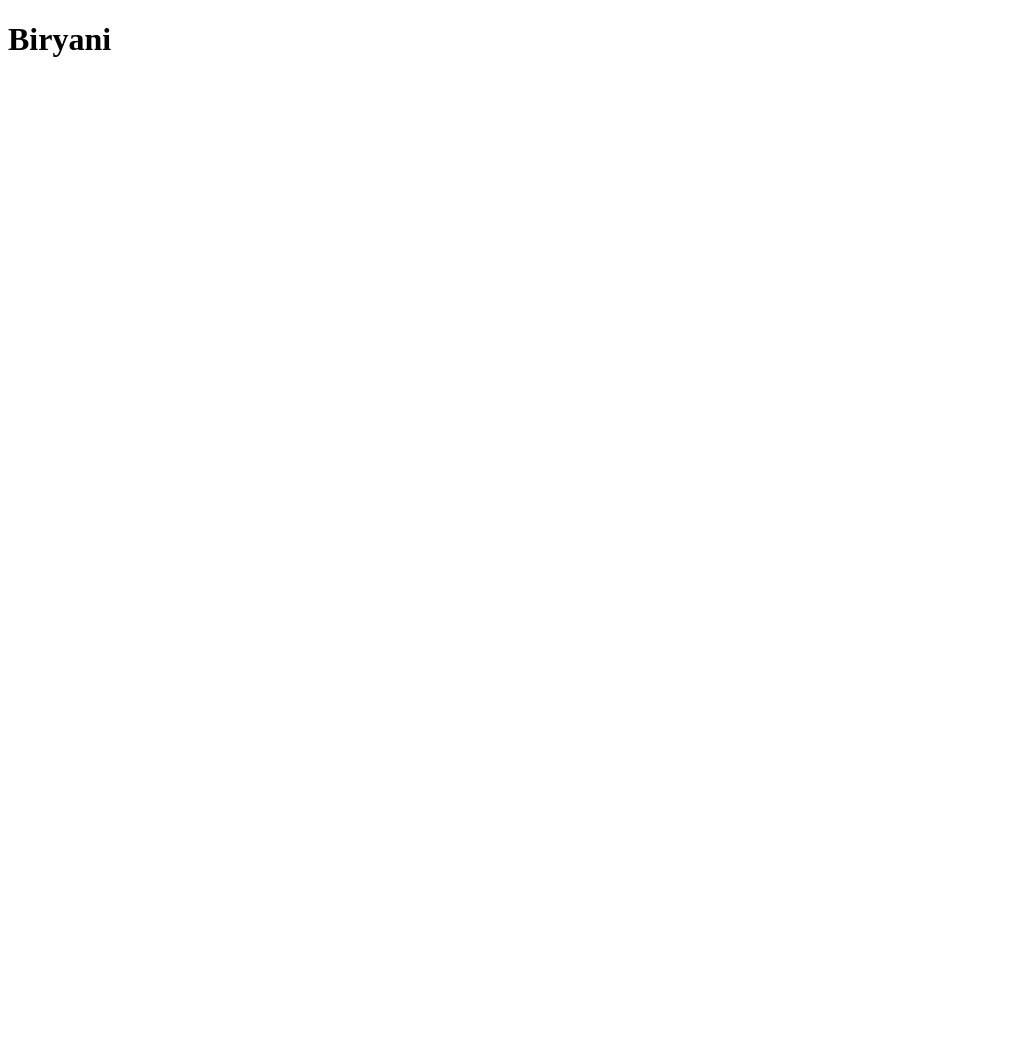
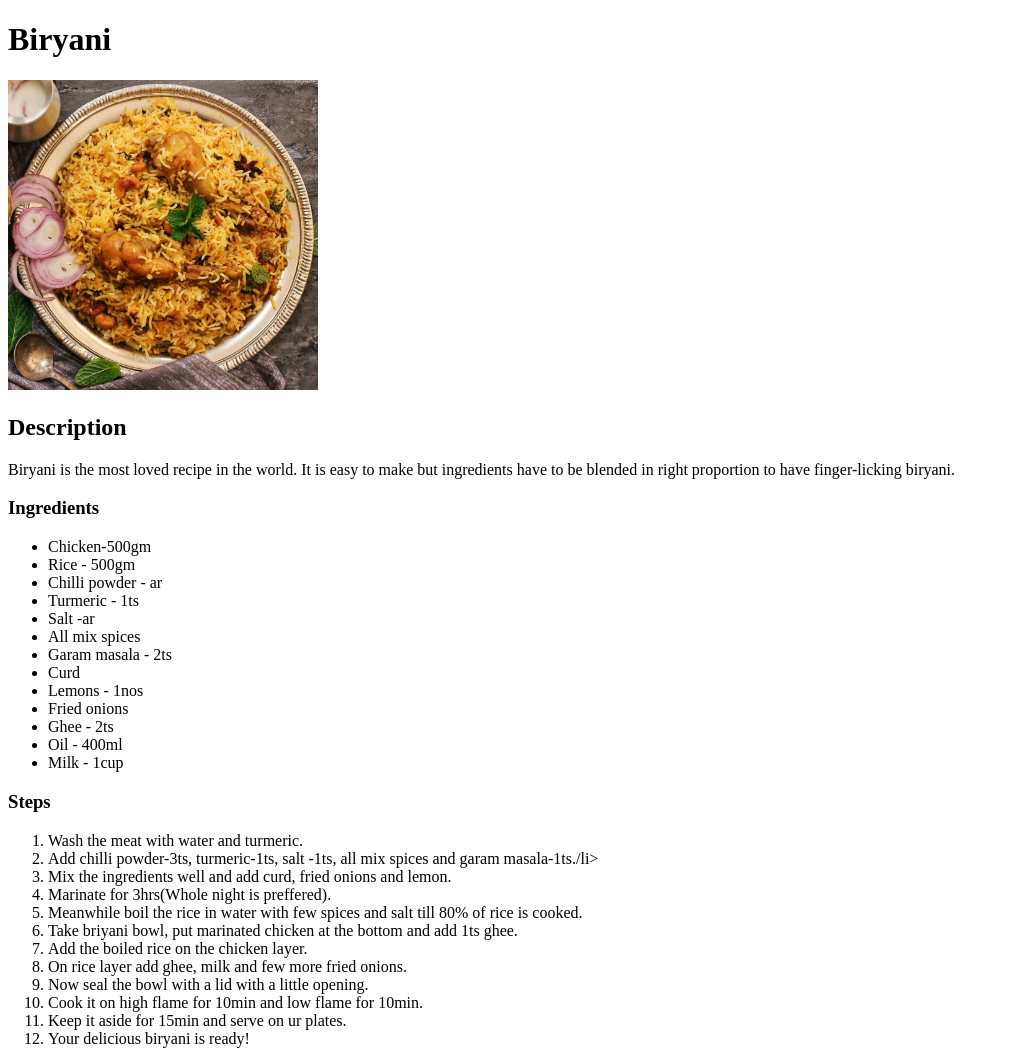
Before and after one commit to vdajayj/odin-recipes, a plain HTML site: page recipes/biryani.html in a window 1280 px wide. Shown: the whole page, without its empty margins (0-1009 px from the left). Before the commit the page ends 800 px from the top, so only its background shows below. Drawn offline with Linux system fonts and the light colour scheme.

Commit message:
Biryani recipe with description and image
Add biryani image, description, ingredients(Unorganised list) and steps(Organised list) involved in making

```diff
--- a/recipes/biryani.html
+++ b/recipes/biryani.html
@@ -7,5 +7,43 @@
 </head>
 <body>
   <h1>Biryani</h1>
+  <img src="../images/Biryani.jpg" alt="Biryani image" height="310" width="310">
+  <h2>Description</h2>
+  <p>
+    Biryani is the most loved recipe in the world. It is easy to make but ingredients have to be
+    blended in right proportion to have finger-licking biryani.
+  </p>
+  <h3>Ingredients</h3>
+  <ul>
+    <li>Chicken-500gm</li>
+    <li>Rice - 500gm</li>
+    <li>Chilli powder - ar</li>
+    <li>Turmeric - 1ts</li>
+    <li>Salt -ar</li>
+    <li>All mix spices</li>
+    <li>Garam masala - 2ts</li>
+    <li>Curd</li>
+    <li>Lemons - 1nos</li>
+    <li>Fried onions</li>
+    <li>Ghee - 2ts</li>
+    <li>Oil - 400ml</li>
+    <li>Milk - 1cup</li>
+  </ul>
+
+  <h3>Steps</h3>
+  <ol>
+    <li>Wash the meat with water and turmeric.</li>
+    <li>Add chilli powder-3ts, turmeric-1ts, salt -1ts, all mix spices and garam masala-1ts./li>
+    <li>Mix the ingredients well and add curd, fried onions and lemon.</li>
+    <li>Marinate for 3hrs(Whole night is preffered).</li>
+    <li>Meanwhile boil the rice in water with few spices and salt till 80% of rice is cooked.</li>
+    <li>Take briyani bowl, put marinated chicken at the bottom and add 1ts ghee.</li>
+    <li>Add the boiled rice on the chicken layer.</li>
+    <li>On rice layer add ghee, milk and few more fried onions.</li>
+    <li>Now seal the bowl with a lid with a little opening.</li>
+    <li>Cook it on high flame for 10min and low flame for 10min.</li>
+    <li>Keep it aside for 15min and serve on ur plates.</li>
+    <li>Your delicious biryani is ready!</li>
+  </ol>
 </body>
 </html>
```
